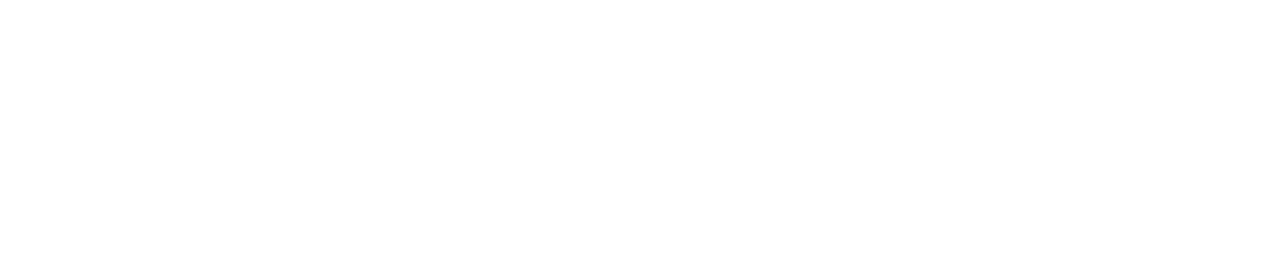
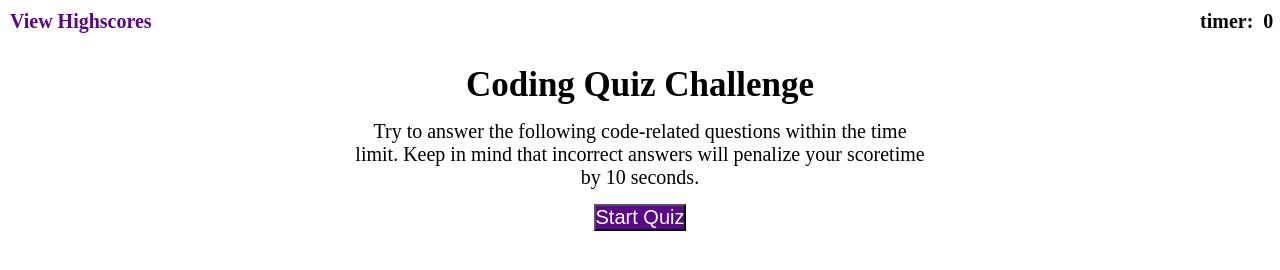
Before and after one commit to zMag33z/week-4-challenge, a plain HTML site: page index.html in a window 1280 px wide. Drawn offline with Linux system fonts and the light colour scheme.

Commit message:
index, style change and added reset

```diff
--- /dev/null
+++ b/assets/css/reset.css
@@ -0,0 +1,5 @@
+* {
+    margin: 0;
+    padding: 0;
+    font-size: 20px;
+}
--- a/assets/css/style.css
+++ b/assets/css/style.css
@@ -0,0 +1,60 @@
+
+header {
+    height: 50px;
+}
+
+main {
+    text-align: center;
+}
+
+main, .lower-Div {
+    margin-left: auto;
+    margin-right: auto;
+    width: 580px;
+}
+
+.View-Highscores {
+    float: left;
+    color: rgb(87, 10, 131);
+}
+
+.Timer {
+    float: right;
+    width: 70px;
+}
+
+.View-Highscores, .Timer {
+    margin: 10px;
+    font-weight: 550;
+}
+
+h2 {
+    font-size: 175%;
+}
+
+h2, button {
+    margin: 15px;
+}
+
+.Quiz-Answer {
+    background-color: rgb(87, 10, 131);
+    color: white;
+}
+
+button {
+    background-color: rgb(87, 10, 131);
+    color: white;
+}
+
+.lower-Div {
+    border-top-style: solid;
+    border-color: rgb(200, 200, 200);
+}
+
+.Poppin {
+    margin-top: 10px;
+    font-size: 110%;
+    font-weight: lighter;
+    font-style: italic;
+    color: rgb(200, 200, 200);
+}
--- a/index.html
+++ b/index.html
@@ -4,10 +4,32 @@
     <meta charset="UTF-8" />
     <meta name="viewport" content="width=device-width, initial-scale=1.0" />
     <meta http-equiv="X-UA-Compatible" content="ie=edge" />
-    <title>Password Generator</title>
+    <title>Javascript Quiz</title>
+    <link rel="stylesheet" href="./assets/css/reset.css" />
     <link rel="stylesheet" href="./assets/css/style.css" />
   </head>
+
 <body>
-<script src="./assets/js/script.js"></script>
+  <script src="./assets/js/script.js"></script>
+
+  <header>
+    <p class="View-Highscores">View Highscores</p><!--don't forget click call to run function highscore save again-->
+    <p class="Timer">timer:&nbsp;&nbsp;<span id="Time-Entered">0</span> </p><!--I supposed time function will be nested with quiz function that way it's continuously running-->
+  </header>
+
+  <main><!--will need to turn off text-alightcenter----text-align: -->
+    <h2>Coding Quiz Challenge</h2><!--Click of start Quiz will change h2 to Question and use slightly smaller font-->
+    <!--  and change with "p" current display none---to display block on the next three p's-->
+    <p>Try to answer the following code-related questions within the time limit.  Keep in mind that incorrect answers will penalize your scoretime by 10 seconds.</p>
+    <p class="Quiz-Answer" style="display: none;">h2 turns into a Question, above p is Answer 1, this is Answer 2</p>
+    <p class="Quiz-Answer" style="display: none;">Answer 3</p>
+    <p class="Quiz-Answer" style="display: none;">Answer 4</p>
+    <button>Start Quiz</button>
+  </main>
+
+    <div class="lower-Div" style="display: none;"><!--JS change response to either or and display: block-->
+      <p class="Poppin">Correct!/Wrong!</p>
+    </div>
+
 </body>
 </html>
```
Also changed, not shown: assets/js/script.js (line endings or trailing spaces).
